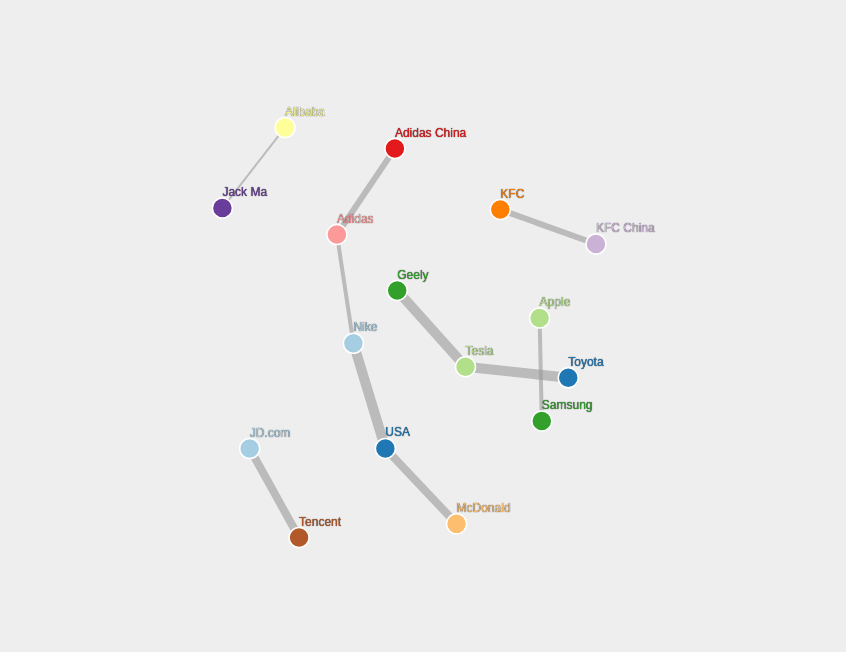
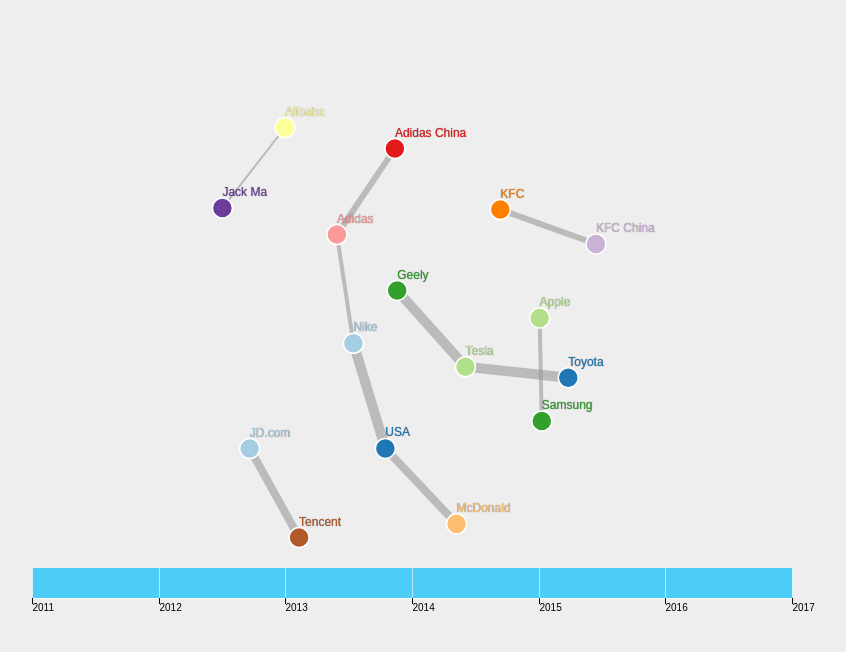
Before and after one commit to BreadPrince/D3-Force-Directed-Graph, a website: page static/index.html in a window 1280 px wide. Shown: the whole page, without its empty margins (228-1074 px from the left). Drawn offline with Linux system fonts and the light colour scheme.

Commit message:
添加时间轴

```diff
--- a/static/index.html
+++ b/static/index.html
@@ -15,9 +15,13 @@
     .links line { stroke: #999; stroke-opacity: 0.6; }
     .link-desc text { font-size: 12px; fill-opacity: 0; text-shadow: 0 0 1px #fff; font-style: italic; }
     .nodes circle { stroke: #fff; stroke-width: 1.5px; }
-    .nodes text { font-size: 12px; font-family: sans-serif; color: #000; text-shadow: 0 0 1px #000;}
+    .nodes text { font-size: 12px; font-family: sans-serif; color: #000; text-shadow: 0 0 1px rgba(0, 0, 0, 0.6);}
     .nodes:hover { cursor: -webkit-grab; }
     .nodes:active { cursor: -webkit-grabbing; }
+    .axis-grid .domain { fill: rgb(37, 198, 252); fill-opacity: 0.8; stroke: none; }
+    .axis-x .domain, .axis-grid .tick line { stroke: #fff; }
+    .axis-grid .tick-mirror line { stroke-opacity: 0.6; }
+    rect.selection { fill: rgb(0, 0, 0); fill-opacity: 0.6 }
     </style>
 </head>
 <body>
--- a/static/js/FDG.js
+++ b/static/js/FDG.js
@@ -1,3 +1,6 @@
+/**
+ * Force-Directed Graph Generator
+ */
 class FDG {
     constructor (d3, selector) {
         this.d3 = d3
@@ -9,17 +12,22 @@
         this.height = parseInt(this.svg.style('height'))
         this.links = null
         this.weight_list = []
+        this.year_list = []
         this.nodes = []
         this.color = this.d3.scaleOrdinal(d3.schemePaired);
         this.simulation = null
     }
 
+    /**
+     * The entry function
+     * Get the json data
+     * @param {string} url path of the json file
+     */
     init (url) {
         this.d3.json(url).then((res) => {
-            console.log(res)
             this.weight_list = res.relationship_weight
             this.links = res.data
-            this.formatData()
+            this.prepareData()
             this.start()
         }, (err) => {
             if (err)
@@ -27,11 +35,16 @@
         })
     }
 
-    formatData () {
+    /**
+     * Prepare the Nodes Array and years Set
+     */
+    prepareData () {
         let nodes = new Set()
+        let years = new Set()
         for (let link of this.links) {
             nodes.add(link.source)
             nodes.add(link.target)
+            years.add(link.year)
         }
         let count = 1
         for (let node of nodes) {
@@ -41,15 +54,38 @@
             })
             count++
         }
-        console.log(this.nodes)
+        this.year_list = Array.from(years)
+        this.year_list.sort((a, b) => {return a- b})
     }
 
+    /**
+     * Create the force simulation, and start generate
+     */
     start() {
         this.simulation = this.d3.forceSimulation(this.nodes)
             .force('link', d3.forceLink().id((d) => {return d.name}).distance([100]))
             .force("charge", d3.forceManyBody().strength([-50]))
             .force("center", d3.forceCenter(this.width / 2, this.height / 2))
 
+        let link = this.link_gen()
+        let linkDesc = this.link_desc_gen()
+        let node = this.node_gen(link, linkDesc)
+
+        this.brush_gen()
+
+        this.simulation.nodes(this.nodes)
+            .on('tick', () => {
+                this.ticked(link, linkDesc, node)
+            })
+
+        this.simulation.force('link')
+            .links(this.links)
+    }
+
+    /**
+     * Generate links -- lines between nodes
+     */
+    link_gen () {
         let link = this.svg.append('g')
             .attr('class', 'links')
             .selectAll('line')
@@ -63,7 +99,13 @@
                     }
                 }
             })
+        return link
+    }
 
+    /**
+     * Generate link's description
+     */
+    link_desc_gen () {
         let linkDesc = this.svg.append('g')
             .attr('class', 'link-desc')
             .selectAll('text')
@@ -73,7 +115,15 @@
             .text((d) => {
                 return d.relationship
             })
+        return linkDesc
+    }
 
+    /**
+     * Generate nodes
+     * @param {Selection} link The selection of links
+     * @param {Selection} linkDesc The selection of link's description
+     */
+    node_gen(link, linkDesc) {
         let node = this.svg.append('g')
             .attr('class', 'nodes')
             .selectAll('g')
@@ -105,82 +155,136 @@
                 })
             })
             .call(d3.drag()
-                .on("start", (d) => {
-                    this.dragstarted(d)
-                })
-                .on("drag", (d) => {
-                    this.dragged(d)
-                })
-                .on("end", (d) => {
-                    this.dragended(d)
-                }));
-
+                .on("start", (d) => { this.dragstarted(d) })
+                .on("drag", (d) => { this.dragged(d) })
+                .on("end", (d) => { this.dragended(d) }));
         node.append('circle')
             .attr('r', 10)
             .attr('fill', (d) => {
                 return this.color(d.group)
             })
-
         node.append('text')
             .attr('fill', (d) => {
-                    return this.color(d.group);
-                })
+                return this.color(d.group);
+            })
             .attr("y", -22)
             .attr("dy", 10)
             .text((d) => { return d.name })
+        return node
+    }
 
-        this.simulation.nodes(this.nodes)
-            .on('tick', () => {
-                this.ticked(link, linkDesc, node)
+    /**
+     * Generate Brush and Timeline
+     */
+    brush_gen () {
+        let that = this
+        let wPadding = 100;
+        let height = 30
+        let axisX = d3.scaleTime()
+            .domain([new Date(this.year_list[0], 0, 1), new Date(this.year_list[this.year_list.length - 1], 0, 1)])
+            .rangeRound([0, this.width - 2 * wPadding])
+        let container = this.svg.append('g')
+            .attr('transform', 'translate(' + wPadding + ', 560)')
+        container.append('g')
+            .attr('class', 'axis axis-grid')
+            .attr('transform', 'translate(0, ' + height + ')')
+            .call(this.d3.axisBottom(axisX)
+                .ticks(this.d3.timeYear)
+                .tickSize(-height)
+                .tickFormat(() => { return null }))
+            .selectAll('.tick')
+            .classed('tick-mirror', (d) => {
+                return d.getFullYear()
             })
 
-        this.simulation.force('link')
-            .links(this.links)
+        container.append('g')
+            .attr('class', 'axis axis-x')
+            .attr('transform', 'translate(0, ' + height + ')')
+            .call(this.d3.axisBottom(axisX)
+                .ticks(this.d3.timeYear)
+                .tickPadding(0))
+            .attr('text-anchor', null)
+            .selectAll('text')
+
+        container.append('g')
+            .attr('class', 'brush')
+            .call(this.d3.brushX()
+                .extent([
+                    [0, 0],
+                    [this.width, height]
+                ])
+                .on('end', function () {
+                    that.brushended(this, axisX)
+                }))
     }
 
+    /**
+     * Brush end event
+     * Snap grid
+     * @param {Group} brush brush's group
+     * @param {Continuous} axisX  continuous x axis
+     */
+    brushended(brush, axisX) {
+        if (!this.d3.event.sourceEvent) return
+        if (!this.d3.event.selection) return
+        let d0 = this.d3.event.selection.map(axisX.invert)
+        let d1 = d0.map(this.d3.timeYear.round)
+        if (d1[0] >= d1[1]) {
+            d1[0] = d3.timeYear.floor(d0[0])
+            d1[1] = d3.timeYear.offset(d1[0])
+        }
+
+        this.d3.select(brush).transition().call(this.d3.event.target.move, d1.map(axisX))
+    }
+
+    /**
+     * Force simulator tick event
+     * link nodes
+     * @param {Selection} link The selection of links
+     * @param {Selection} linkDesc The selection of link's description
+     * @param {Selection} node The selection od nodes
+     */
     ticked (link, linkDesc, node) {
         link
-            .attr("x1", (d) => {
-                return d.source.x;
-            })
-            .attr("y1", (d) => {
-                return d.source.y;
-            })
-            .attr("x2", (d) => {
-                return d.target.x;
-            })
-            .attr("y2", (d) => {
-                return d.target.y;
-            });
+            .attr("x1", (d) => { return d.source.x; })
+            .attr("y1", (d) => { return d.source.y; })
+            .attr("x2", (d) => { return d.target.x; })
+            .attr("y2", (d) => { return d.target.y; });
 
         linkDesc
-            .attr("x", (d) => {
-                return (d.source.x + d.target.x) / 2;
-            })
-            .attr("y", (d) => {
-                return (d.source.y + d.target.y) / 2;
-            });
+            .attr("x", (d) => { return (d.source.x + d.target.x) / 2; })
+            .attr("y", (d) => { return (d.source.y + d.target.y) / 2; })
 
         node
-            .attr("transform", (d) => {
-                return "translate(" + d.x + "," + d.y + ")";
-            })
+            .attr("transform", (d) => { return "translate(" + d.x + "," + d.y + ")"; })
     }
 
+    /**
+     * Node drag start event
+     * @param {Object} d Node data object
+     */
     dragstarted (d) {
-        if (!d3.event.active) this.simulation.alphaTarget(0.3).restart();
-        d.fx = d.x;
-        d.fy = d.y;
+        if (!d3.event.active) this.simulation.alphaTarget(0.3).restart()
+        d.fx = d.x
+        d.fy = d.y
     }
 
+    /**
+     * Node drag event
+     * @param {Object} d Node data object
+     */
     dragged (d) {
-        d.fx = d3.event.x;
-        d.fy = d3.event.y;
+        d.fx = d3.event.x
+        d.fy = d3.event.y
     }
 
+    /**
+     * Node drag end event
+     * @param {Object} d Node data object
+     */
     dragended (d) {
-        if (!d3.event.active) this.simulation.alphaTarget(0);
-        d.fx = null;
-        d.fy = null;
+        if (!d3.event.active) this.simulation.alphaTarget(0)
+        d.fx = null
+        d.fy = null
     }
 }
```
